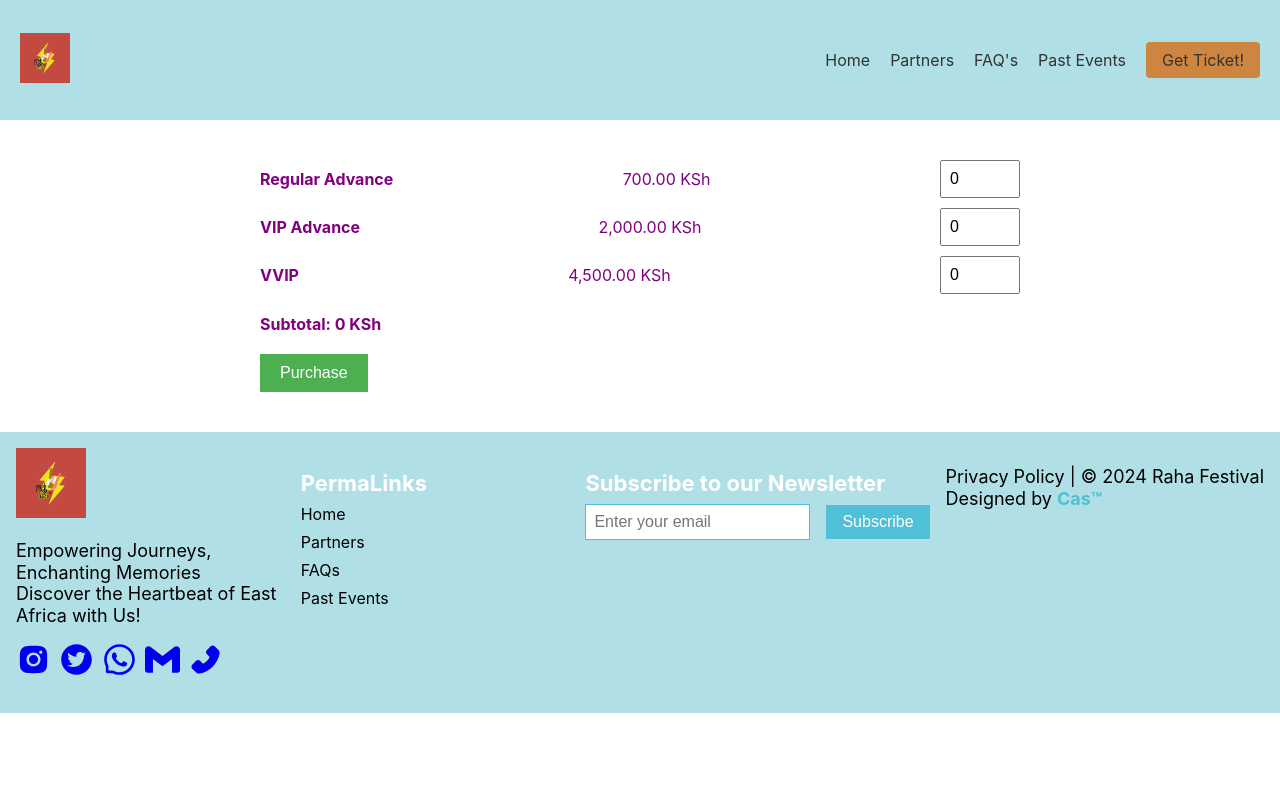
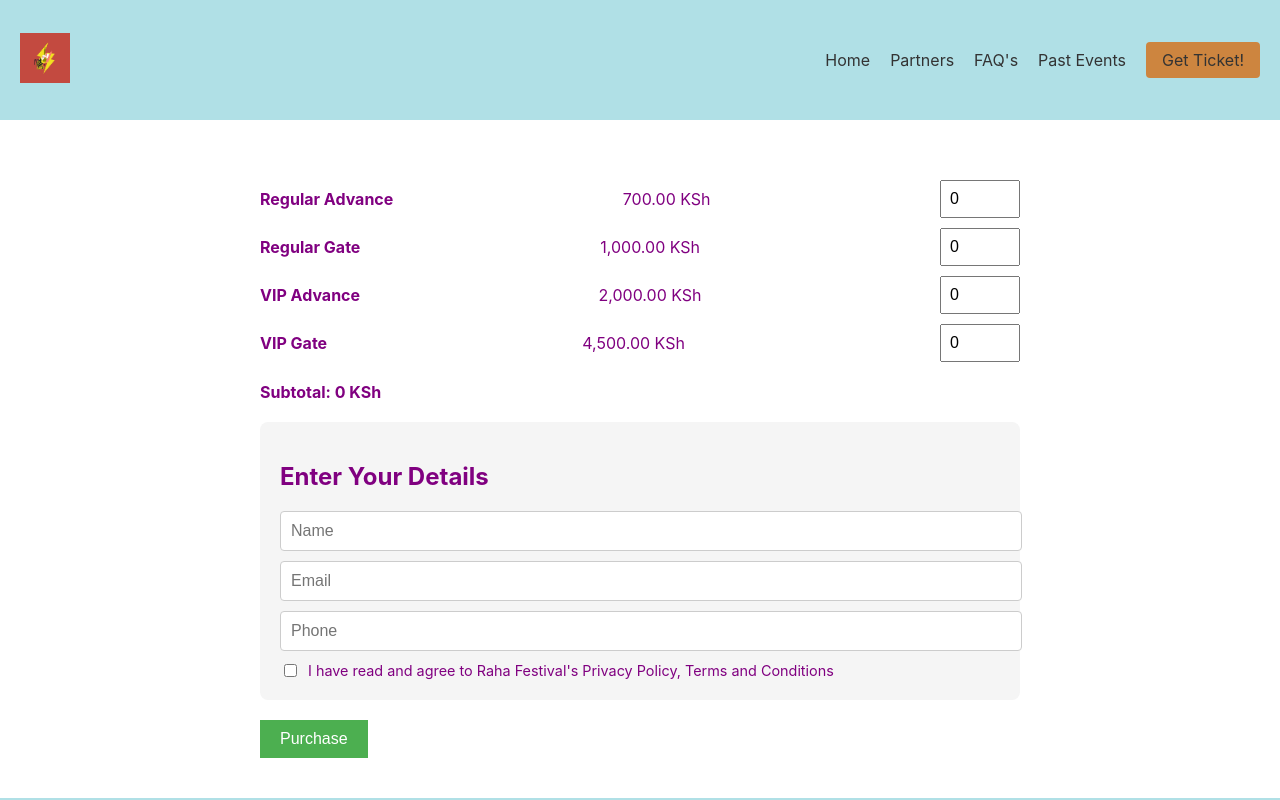
Before and after one commit to Castro32/Festival-Booking, a React (Create React App) app: page /booking in a window 1280 px wide. Shown: the top 800 px of the page. Built offline with nearby package versions, Linux system fonts and the light colour scheme.

Commit message:
made the checkout page

```diff
--- a/src/App.js
+++ b/src/App.js
@@ -1,5 +1,6 @@
 import './App.css';
 import { BrowserRouter, Routes, Route } from 'react-router-dom';
+import React, { useState } from 'react';
 import Navbar from './Components/Navbar/Navbar';
 import Booking from './Components/Booking/Booking';
 import About from './Components/About/About';
@@ -7,8 +8,14 @@ import Partners from './Components/Partners/Partners';
 import PastEvents from './Components/Past Events/PastEvents';
 import Footer from './Components/Footer/Footer';
 import Home from './Components/Home/Home';
+import Purchase from './Purchase/Purchase';
 
 function App() {
+  const [calculateSubtotal, setSubtotal] = useState(0);
+
+  const handlePurchase = (total) => {
+    setSubtotal(total);
+  };
   return (
     <div>
       <BrowserRouter>
@@ -19,6 +26,7 @@ function App() {
           <Route path="/faqs" element={<About />} />
           <Route path="/partners" element={<Partners />} />
           <Route path="/past-events" element={<PastEvents />} />
+          <Route path="/purchase" element={<Purchase subtotal={calculateSubtotal} />} />
           {/* Route for the Booking component */}
           <Route path="/booking" element={<Booking />} />
         </Routes>
--- a/src/Components/Booking/Booking.jsx
+++ b/src/Components/Booking/Booking.jsx
@@ -1,25 +1,20 @@
 import React, { useState } from 'react';
+import { Link } from 'react-router-dom';
 import styled from 'styled-components';
-
 
 const Container = styled.div`
   max-width: 800px;
   margin: 0 auto;
   padding: 20px;
-
   color: #fff;
 `;
-
-
-
-
 
 const Navigation = styled.nav`
   display: flex;
   gap: 20px;
 `;
 
-const NavLink = styled.a`
+const NavLink = styled(Link)`
   color: #fff;
   text-decoration: none;
   cursor: pointer;
@@ -70,6 +65,30 @@ const Button = styled.button`
   margin-top: 20px;
 `;
 
+const DetailsSection = styled.div`
+  margin-top: 20px;
+  background-color: #f5f5f5;
+  padding: 20px;
+  border-radius: 8px;
+`;
+
+const DetailsInput = styled.input`
+  display: block;
+  width: 100%;
+  padding: 10px;
+  margin-bottom: 10px;
+  border: 1px solid #ccc;
+  border-radius: 4px;
+  font-size: 1rem;
+`;
+
+const CheckboxLabel = styled.label`
+  display: flex;
+  align-items: center;
+  gap: 8px;
+  font-size: 0.9rem;
+`;
+
 const Booking = () => {
   const [ticketQuantities, setTicketQuantities] = useState({
     'regular-advance': 0,
@@ -77,6 +96,11 @@ const Booking = () => {
     'vip-advance': 0,
     'vip-gate': 0,
   });
+
+  const [name, setName] = useState('');
+  const [email, setEmail] = useState('');
+  const [phone, setPhone] = useState('');
+  const [agreed, setAgreed] = useState(false);
 
   const handleQuantityChange = (event, ticketType) => {
     setTicketQuantities({
@@ -102,6 +126,11 @@ const Booking = () => {
 
   return (
     <Container>
+      <Navigation>
+        <NavLink to="/">Home</NavLink>
+        <NavLink to="/about">About</NavLink>
+        <NavLink to="/contact">Contact</NavLink>
+      </Navigation>
 
       <TicketSection>
         <TicketType>
@@ -116,6 +145,17 @@ const Booking = () => {
         </TicketType>
 
         <TicketType>
+          <TicketName>Regular Gate</TicketName>
+          <TicketPrice>1,000.00 KSh</TicketPrice>
+          <QuantityInput
+            type="number"
+            min="0"
+            value={ticketQuantities['regular-gate']}
+            onChange={(e) => handleQuantityChange(e, 'regular-gate')}
+          />
+        </TicketType>
+
+        <TicketType>
           <TicketName>VIP Advance</TicketName>
           <TicketPrice>2,000.00 KSh</TicketPrice>
           <QuantityInput
@@ -125,8 +165,9 @@ const Booking = () => {
             onChange={(e) => handleQuantityChange(e, 'vip-advance')}
           />
         </TicketType>
+
         <TicketType>
-          <TicketName>VVIP</TicketName>
+          <TicketName>VIP Gate</TicketName>
           <TicketPrice>4,500.00 KSh</TicketPrice>
           <QuantityInput
             type="number"
@@ -135,8 +176,42 @@ const Booking = () => {
             onChange={(e) => handleQuantityChange(e, 'vip-gate')}
           />
         </TicketType>
+
         <Subtotal>Subtotal: {calculateSubtotal()} KSh</Subtotal>
-        <Button>Purchase</Button>
+
+        <DetailsSection>
+          <h2>Enter Your Details</h2>
+          <DetailsInput
+            type="text"
+            placeholder="Name"
+            value={name}
+            onChange={(e) => setName(e.target.value)}
+          />
+          <DetailsInput
+            type="email"
+            placeholder="Email"
+            value={email}
+            onChange={(e) => setEmail(e.target.value)}
+          />
+          <DetailsInput
+            type="tel"
+            placeholder="Phone"
+            value={phone}
+            onChange={(e) => setPhone(e.target.value)}
+          />
+          <CheckboxLabel>
+            <input
+              type="checkbox"
+              checked={agreed}
+              onChange={(e) => setAgreed(e.target.checked)}
+            />
+            I have read and agree to Raha Festival's Privacy Policy, Terms and Conditions
+          </CheckboxLabel>
+        </DetailsSection>
+
+        <NavLink to="/purchase">
+          <Button>Purchase</Button>
+        </NavLink>
       </TicketSection>
     </Container>
   );
--- /dev/null
+++ b/src/Purchase/Purchase.jsx
@@ -0,0 +1,108 @@
+import React, { useState } from 'react';
+import styled from 'styled-components';
+
+const Container = styled.div`
+  max-width: 600px;
+  margin: 0 auto;
+  padding: 20px;
+  background-color: #f5f5f5;
+  border-radius: 8px;
+`;
+
+const Title = styled.h2`
+  color: #333;
+  margin-bottom: 20px;
+`;
+
+const PaymentOptions = styled.div`
+  display: flex;
+  flex-direction: column;
+  margin-bottom: 20px;
+`;
+
+const PaymentOption = styled.label`
+  display: flex;
+  align-items: center;
+  margin-bottom: 10px;
+  cursor: pointer;
+
+  input[type='radio'] {
+    margin-right: 10px;
+  }
+`;
+
+const PaymentDetails = styled.div``;
+
+const PaymentSteps = styled.p`
+  margin-bottom: 10px;
+`;
+
+const MobileNumberInput = styled.div`
+  display: flex;
+  align-items: center;
+  margin-bottom: 10px;
+
+  input {
+    margin-left: 10px;
+    padding: 8px;
+    border-radius: 4px;
+    border: 1px solid #ccc;
+  }
+`;
+
+const ProceedButton = styled.button`
+  padding: 10px 20px;
+  background-color: #4caf50;
+  color: #fff;
+  border: none;
+  border-radius: 4px;
+  cursor: pointer;
+`;
+
+const Purchase = ({ calculateSubtotal }) => {
+  const [selectedPaymentOption, setSelectedPaymentOption] = useState('mpesa');
+  const [mobileNumber, setMobileNumber] = useState('');
+
+  return (
+    <Container>
+      <Title>Please select your preferred payment option</Title>
+      <PaymentOptions>
+        <PaymentOption>
+          <img src="./mpesa.png" height={40} width={40} alt="" />
+          <input
+            type="radio"
+            value="mpesa"
+            checked={selectedPaymentOption === 'mpesa'}
+            onChange={() => setSelectedPaymentOption('mpesa')}
+          />
+          M-PESA
+        </PaymentOption>
+      </PaymentOptions>
+      <PaymentDetails>
+        <h3>Pay "Raha Festival" {calculateSubtotal} KSh</h3>
+        {selectedPaymentOption === 'mpesa' && (
+          <div>
+            <PaymentSteps>1. Provide your MPESA mobile number below</PaymentSteps>
+            <PaymentSteps>
+              2. Click Proceed and a prompt will appear on your phone requesting you to confirm transaction by providing
+              your MPESA PIN
+            </PaymentSteps>
+            <PaymentSteps>3. Once completed, you will receive the confirmation SMS for this transaction</PaymentSteps>
+            <MobileNumberInput>
+              Provide your Mpesa [KE] Mobile number
+              <input
+                type="tel"
+                value={mobileNumber}
+                onChange={(e) => setMobileNumber(e.target.value)}
+                placeholder="e.g 7XX XXX XXX"
+              />
+            </MobileNumberInput>
+            <ProceedButton>Proceed</ProceedButton>
+          </div>
+        )}
+      </PaymentDetails>
+    </Container>
+  );
+};
+
+export default Purchase;
```
Also changed, not shown: public/mpesa.png (added).
